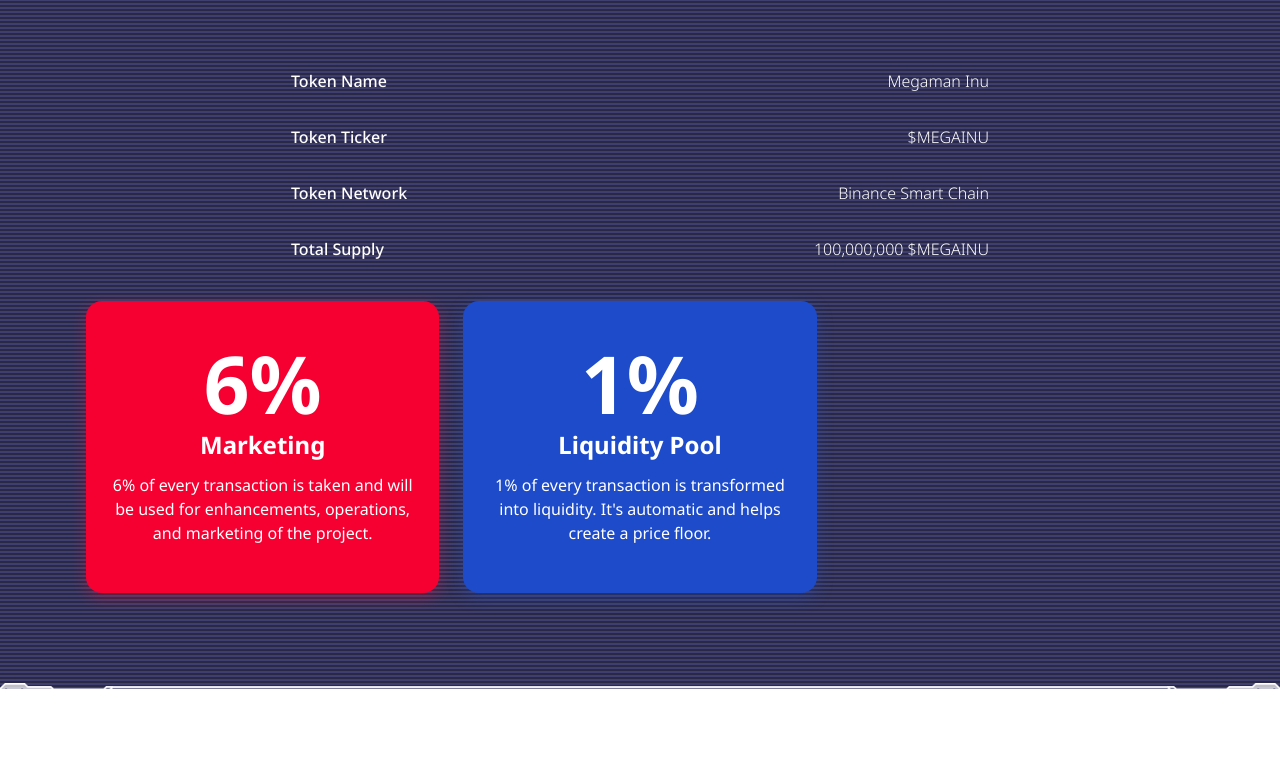
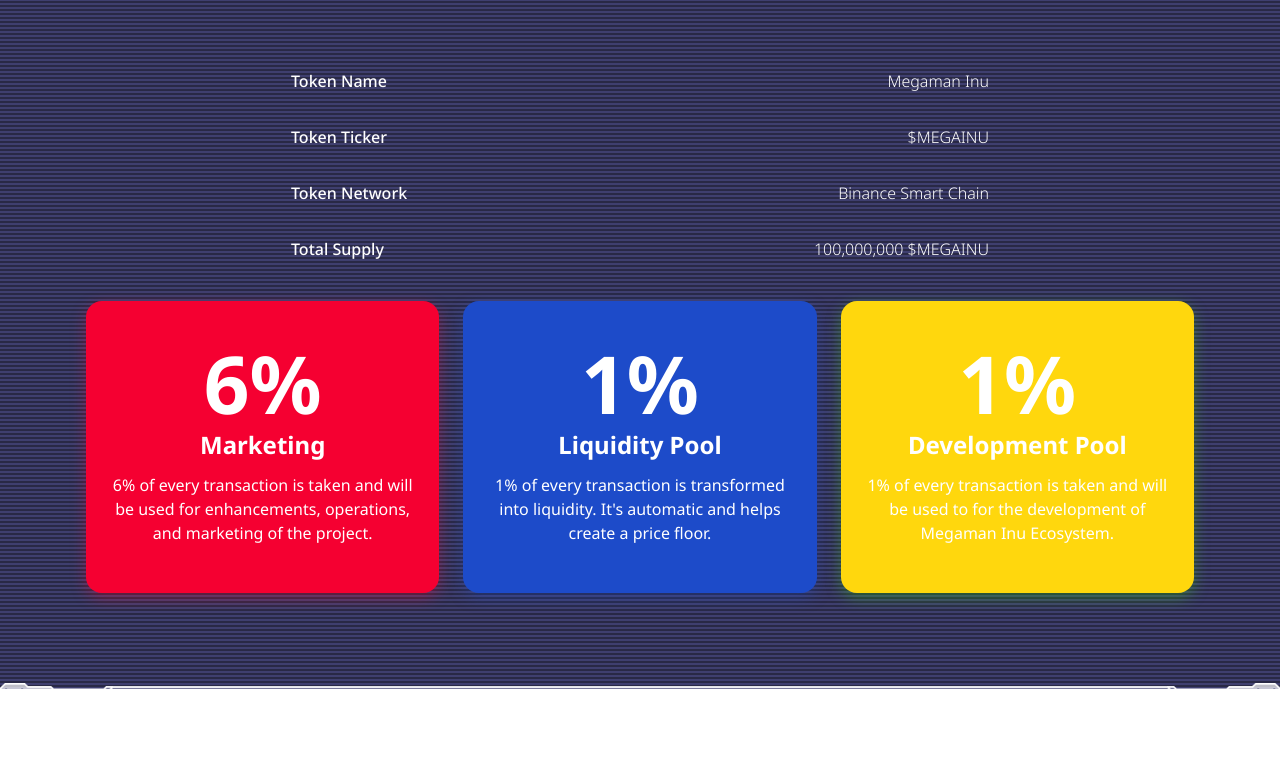
Before and after one commit to megamaninugithub/megamaninugithub.github.io, a plain HTML site: page index.html in a window 1280 px wide. Shown: the part 1827-2585 px from the top of the page. Drawn offline with nearby package versions, Linux system fonts and the light colour scheme.

Commit message:
Update index.html

```diff
--- a/index.html
+++ b/index.html
@@ -165,7 +165,7 @@
 
 .hero-container .buy-button{
 color: #FFFFFF;
-background-color: #80FFFF;
+background-color: #1D4BCA;
 position: relative;
 z-index: 1;
 overflow: hidden;
@@ -177,7 +177,7 @@
 
     border:0;
 
-    box-shadow: rgba(128, 255, 255, 0.35) 0px 5px 15px;
+    box-shadow: rgba(29, 75, 202, 0.35) 0px 5px 15px;
 }
 
 .hero-container .buy-button:hover, .hero-container .buy-button:focus{
@@ -1016,6 +1016,17 @@
 </div>
 </div>
 
+<div class="col-12 col-lg-4 mb-4">
+<div class="tax-card h-100 d-flex flex-column justify-content-center align-items-center px-4 py-5 mx-auto" data-aos="fade" style="border:0; background-color: rgb(255, 215, 13);
+    background-image: linear-gradient(
+-234deg
+, rgba(255, 215, 13, 0.855) 0%, rgba(255, 215, 13, 0.796) 100%);
+    box-shadow: rgb(55 215 13 / 35%) 0px 5px 15px;">
+<span class="tax-title text-center mb-3">1%</span>
+<span class="tax-title-2 text-center mb-3">Development Pool</span><span class="tax-description text-center">1% of every transaction is taken and will be used to for the development of Megaman Inu Ecosystem.</span>
+</div>
+</div>
+
 
 
 </div>
```
